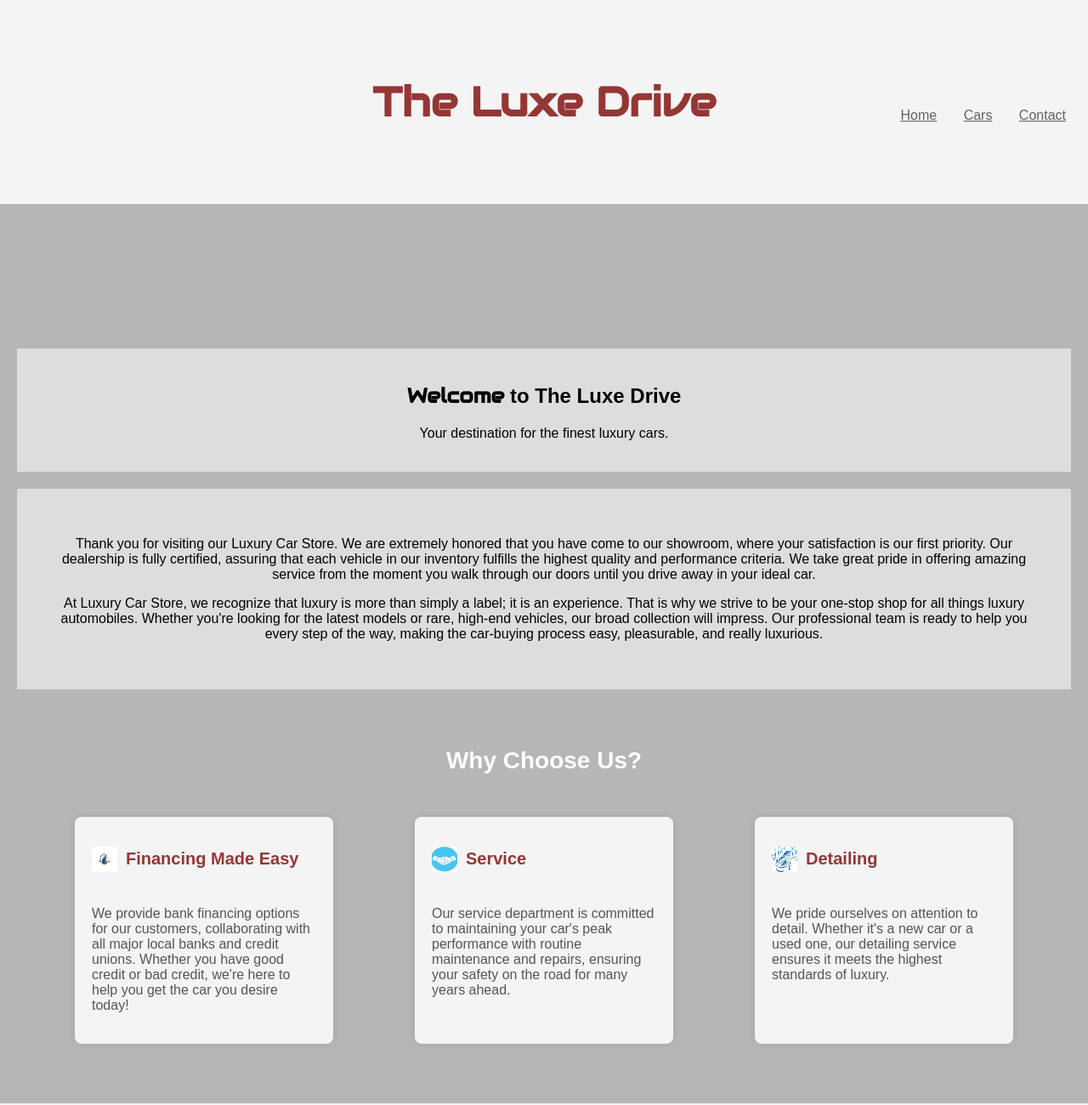
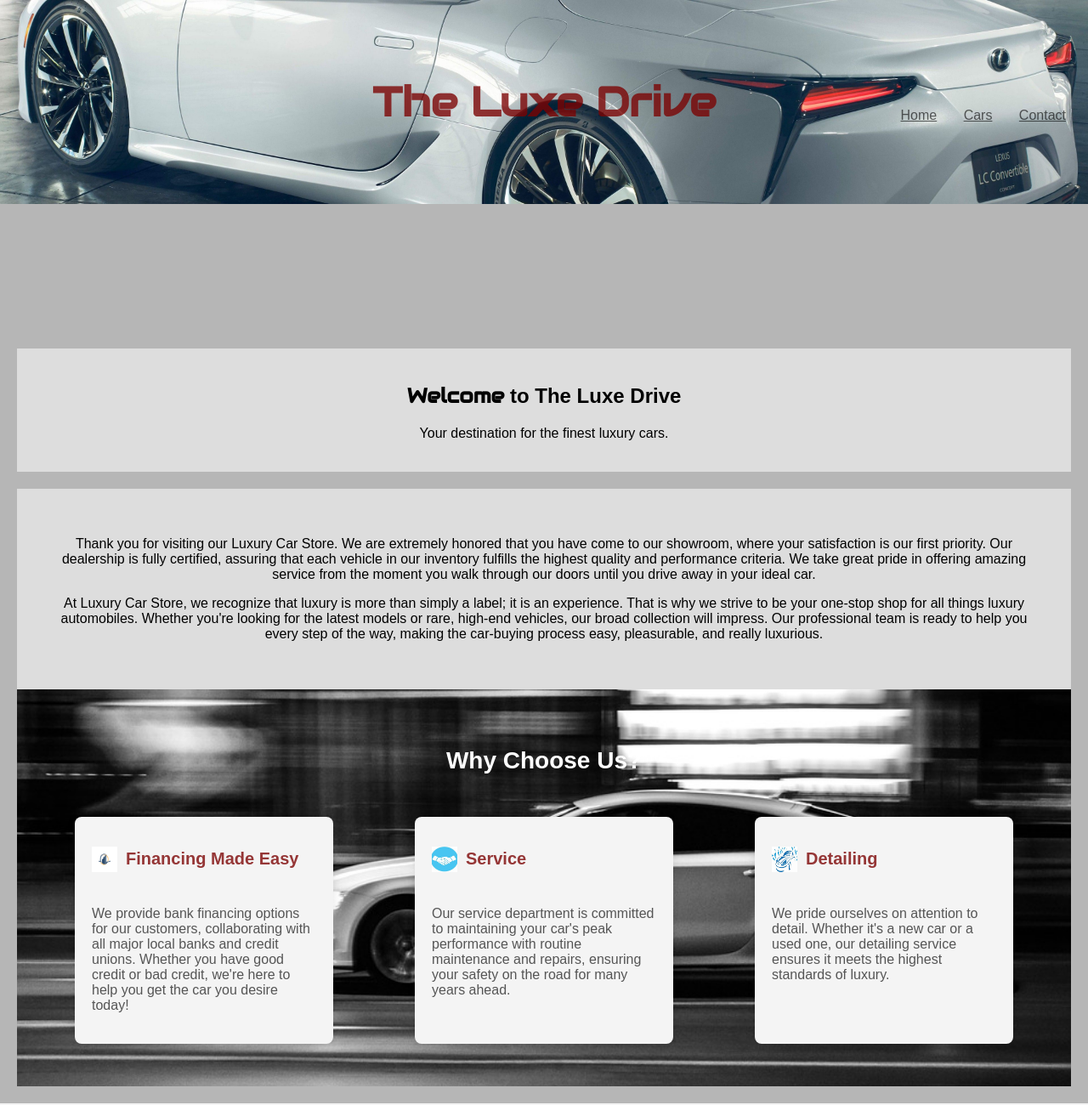
Before and after one commit to ggurnoor/wdev4, a plain HTML site: page index.html in a window 1280 px wide. Shown: the top 1300 px of the page at 85% size. Drawn offline with Linux system fonts and the light colour scheme.

Commit message:
Update styles.css

```diff
--- a/styles.css
+++ b/styles.css
@@ -7,7 +7,7 @@ body {
 }
 
 #main-header {
-    background-image: url('images/header.jpg');
+    background-image: url('header.jpg');
     background-size: cover;
     background-position: center;
     color: rgba(123, 2, 2, 0.788);
@@ -86,7 +86,7 @@ main {
 
 
 .why-choose-us {
-    background-image: url('images/section.jpg');
+    background-image: url('section.jpg');
     background-size: cover;
     background-position: center;
     padding: 40px 20px;
```
